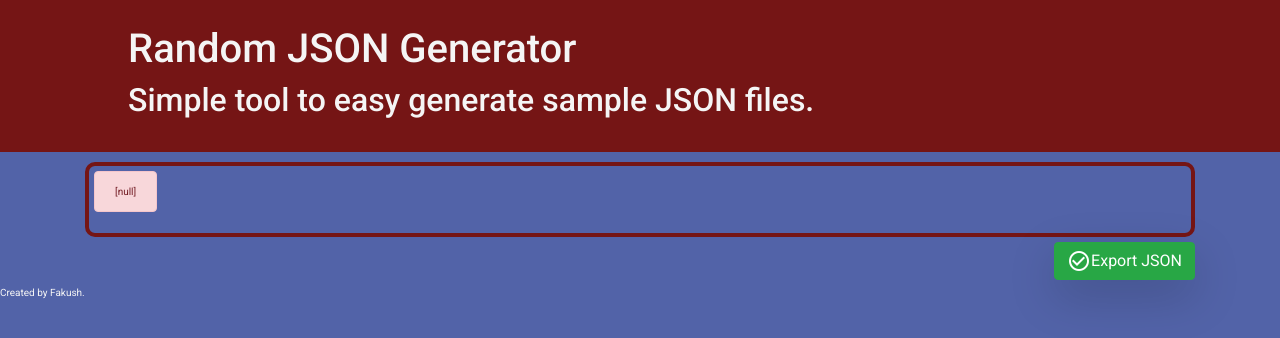
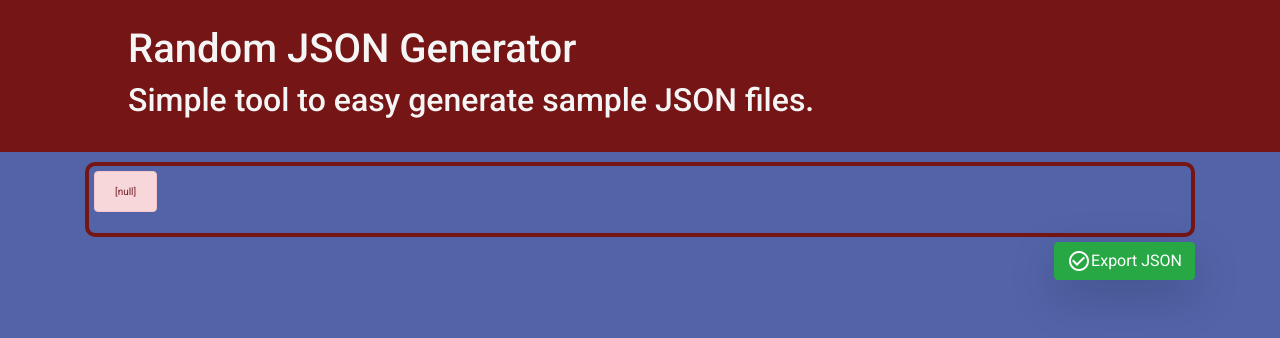
Before and after one commit to fakush/Random-JSON-Generator, a plain HTML site: page resultados.html in a window 1280 px wide. Drawn offline with nearby package versions, Linux system fonts and the light colour scheme.

Commit message:
salio footer

```diff
--- a/resultados.html
+++ b/resultados.html
@@ -29,8 +29,5 @@
             <button onclick="exportToJsonFile()" class="btn btn-success boton shadow-lg"><span class="material-icons">check_circle_outline</span> Export JSON</button>
         </div>
     </div>
-    <footer class="">
-        <p>Created by Fakush.</p>
-    </footer>
 </body>
 </html>
```
